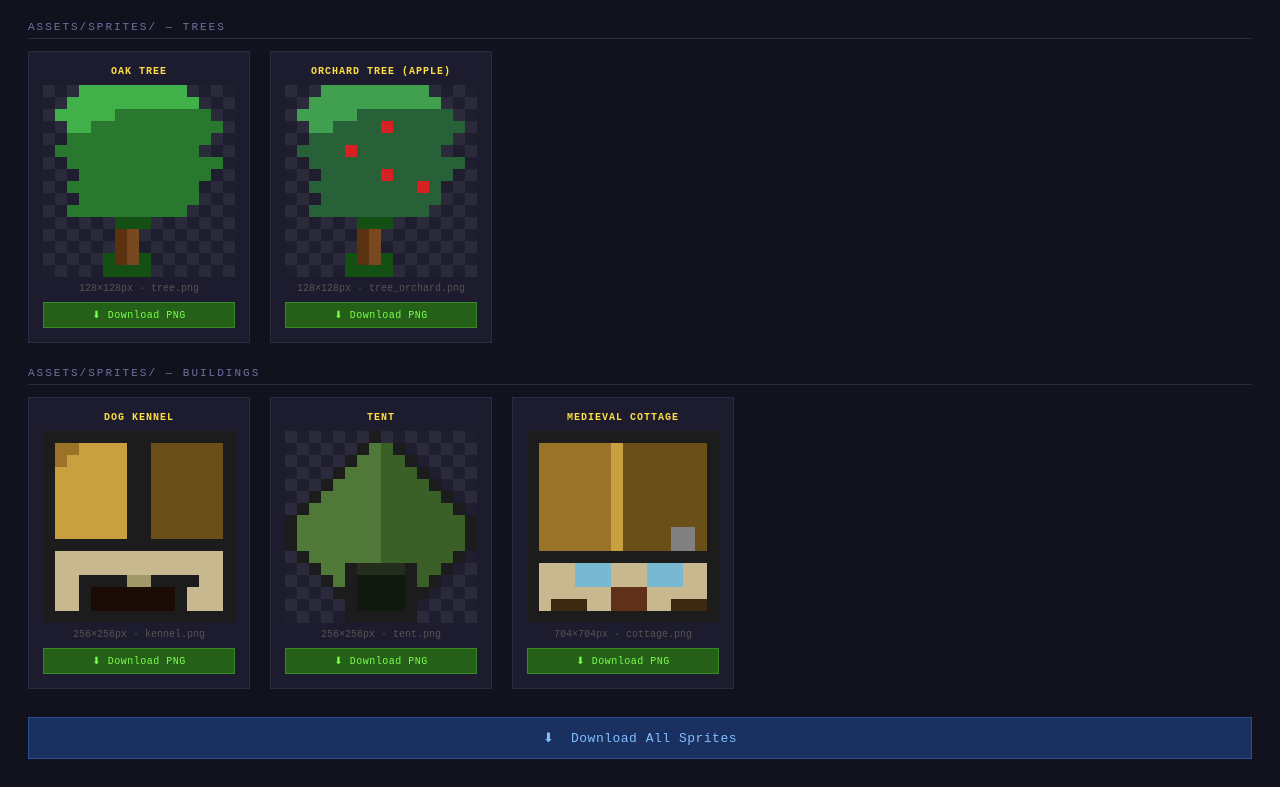
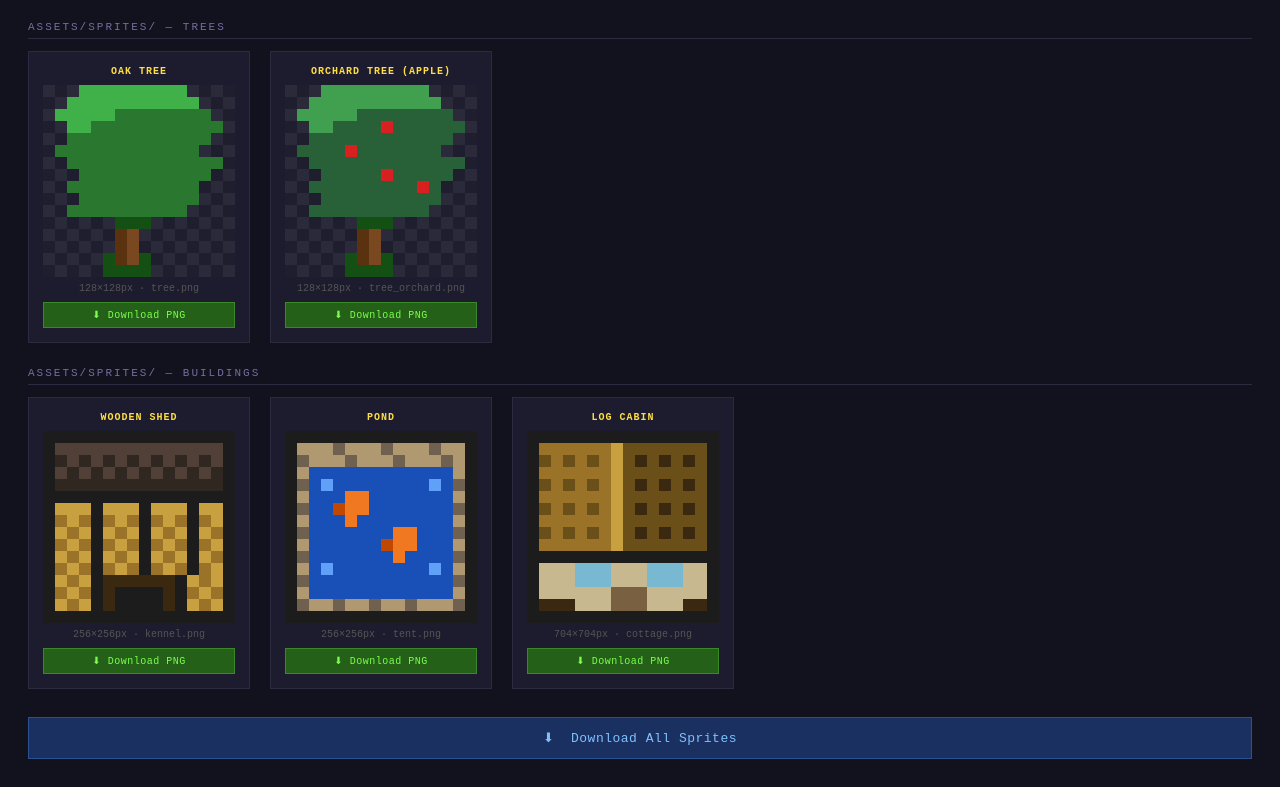
Before and after one commit to jamezmca/shardofthedragon, a website: page mowing-madness/sprite-gen.html in a window 1280 px wide. Shown: the part 1459-2246 px from the top of the page. Drawn offline with Linux system fonts and the light colour scheme.

Commit message:
adjusted assets

```diff
--- a/mowing-madness/sprite-gen.html
+++ b/mowing-madness/sprite-gen.html
@@ -323,66 +323,66 @@ PS.push({ name:'Orchard Tree (Apple)', file:'tree_orchard.png', folder:'sprites'
 
 // ── BUILDINGS (16×16 pixel art, full tile fill) ──────────────────────────────
 
-PS.push({ name:'Dog Kennel', file:'kennel.png', folder:'sprites', exportScale:16,
-  pal:[null,'#1c1c1c','#c8a040','#9a7228','#6a5018','#c8b890','#a09868','#1a0c04'],
+PS.push({ name:'Wooden Shed', file:'kennel.png', folder:'sprites', exportScale:16,
+  pal:[null,'#1c1c1c','#c8a040','#9a7228','#6a5018','#302820','#504038','#3a2810'],
   px:[
     [1,1,1,1,1,1,1,1,1,1,1,1,1,1,1,1],
-    [1,3,3,2,2,2,2,1,1,4,4,4,4,4,4,1],
-    [1,3,2,2,2,2,2,1,1,4,4,4,4,4,4,1],
-    [1,2,2,2,2,2,2,1,1,4,4,4,4,4,4,1],
-    [1,2,2,2,2,2,2,1,1,4,4,4,4,4,4,1],
-    [1,2,2,2,2,2,2,1,1,4,4,4,4,4,4,1],
-    [1,2,2,2,2,2,2,1,1,4,4,4,4,4,4,1],
-    [1,2,2,2,2,2,2,1,1,4,4,4,4,4,4,1],
-    [1,2,2,2,2,2,2,1,1,4,4,4,4,4,4,1],
+    [1,6,6,6,6,6,6,6,6,6,6,6,6,6,6,1],
+    [1,5,6,5,6,5,6,5,6,5,6,5,6,5,6,1],
+    [1,6,5,6,5,6,5,6,5,6,5,6,5,6,5,1],
+    [1,5,5,5,5,5,5,5,5,5,5,5,5,5,5,1],
     [1,1,1,1,1,1,1,1,1,1,1,1,1,1,1,1],
-    [1,5,5,5,5,5,5,5,5,5,5,5,5,5,5,1],
-    [1,5,5,5,5,5,5,5,5,5,5,5,5,5,5,1],
-    [1,5,5,1,1,1,1,6,6,1,1,1,1,5,5,1],
-    [1,5,5,1,7,7,7,7,7,7,7,1,5,5,5,1],
-    [1,5,5,1,7,7,7,7,7,7,7,1,5,5,5,1],
+    [1,2,2,2,1,2,2,2,1,2,2,2,1,2,2,1],
+    [1,3,2,3,1,3,2,3,1,3,2,3,1,3,2,1],
+    [1,2,3,2,1,2,3,2,1,2,3,2,1,2,3,1],
+    [1,3,2,3,1,3,2,3,1,3,2,3,1,3,2,1],
+    [1,2,3,2,1,2,3,2,1,2,3,2,1,2,3,1],
+    [1,3,2,3,1,3,2,3,1,3,2,3,1,3,2,1],
+    [1,2,3,2,1,7,7,7,7,7,7,1,2,3,2,1],
+    [1,3,2,3,1,7,1,1,1,1,7,1,3,2,3,1],
+    [1,2,3,2,1,7,1,1,1,1,7,1,2,3,2,1],
     [1,1,1,1,1,1,1,1,1,1,1,1,1,1,1,1],
 ]});
 
-PS.push({ name:'Tent', file:'tent.png', folder:'sprites', exportScale:16,
-  pal:[null,'#1c1c1c','#507838','#3a6028','#242c1c','#101810'],
+PS.push({ name:'Pond', file:'tent.png', folder:'sprites', exportScale:16,
+  pal:[null,'#1c1c1c','#706050','#b09870','#1850b8','#60a0f8','#f07820','#c04800'],
   px:[
-    [0,0,0,0,0,0,0,1,0,0,0,0,0,0,0,0],
-    [0,0,0,0,0,0,1,2,3,1,0,0,0,0,0,0],
-    [0,0,0,0,0,1,2,2,3,3,1,0,0,0,0,0],
-    [0,0,0,0,1,2,2,2,3,3,3,1,0,0,0,0],
-    [0,0,0,1,2,2,2,2,3,3,3,3,1,0,0,0],
-    [0,0,1,2,2,2,2,2,3,3,3,3,3,1,0,0],
-    [0,1,2,2,2,2,2,2,3,3,3,3,3,3,1,0],
-    [1,2,2,2,2,2,2,2,3,3,3,3,3,3,3,1],
-    [1,2,2,2,2,2,2,2,3,3,3,3,3,3,3,1],
-    [1,2,2,2,2,2,2,2,3,3,3,3,3,3,3,1],
-    [0,1,2,2,2,2,2,2,3,3,3,3,3,3,1,0],
-    [0,0,1,2,2,1,4,4,4,4,1,3,3,1,0,0],
-    [0,0,0,1,2,1,5,5,5,5,1,3,1,0,0,0],
-    [0,0,0,0,1,1,5,5,5,5,1,1,0,0,0,0],
-    [0,0,0,0,0,1,5,5,5,5,1,0,0,0,0,0],
-    [0,0,0,0,0,1,1,1,1,1,1,0,0,0,0,0],
+    [1,1,1,1,1,1,1,1,1,1,1,1,1,1,1,1],
+    [1,3,3,3,2,3,3,3,2,3,3,3,2,3,3,1],
+    [1,2,3,3,3,2,3,3,3,2,3,3,3,2,3,1],
+    [1,3,4,4,4,4,4,4,4,4,4,4,4,4,3,1],
+    [1,2,4,5,4,4,4,4,4,4,4,4,5,4,2,1],
+    [1,3,4,4,4,6,6,4,4,4,4,4,4,4,3,1],
+    [1,2,4,4,7,6,6,4,4,4,4,4,4,4,2,1],
+    [1,3,4,4,4,6,4,4,4,4,4,4,4,4,3,1],
+    [1,2,4,4,4,4,4,4,4,6,6,4,4,4,2,1],
+    [1,3,4,4,4,4,4,4,7,6,6,4,4,4,3,1],
+    [1,2,4,4,4,4,4,4,4,6,4,4,4,4,2,1],
+    [1,3,4,5,4,4,4,4,4,4,4,4,5,4,3,1],
+    [1,2,4,4,4,4,4,4,4,4,4,4,4,4,2,1],
+    [1,3,4,4,4,4,4,4,4,4,4,4,4,4,3,1],
+    [1,2,3,3,2,3,3,2,3,3,2,3,3,3,2,1],
+    [1,1,1,1,1,1,1,1,1,1,1,1,1,1,1,1],
 ]});
 
-PS.push({ name:'Medieval Cottage', file:'cottage.png', folder:'sprites', exportScale:44,
-  pal:[null,'#1c1c1c','#c8a040','#9a7228','#6a5018','#808080','#c8b890','#78b8d0','#603018','#3a2810'],
+PS.push({ name:'Log Cabin', file:'cottage.png', folder:'sprites', exportScale:44,
+  pal:[null,'#1c1c1c','#c8a040','#9a7228','#6a5018','#4a3820','#786040','#c8b890','#78b8d0','#3a2810'],
   px:[
     [1,1,1,1,1,1,1,1,1,1,1,1,1,1,1,1],
     [1,3,3,3,3,3,3,2,4,4,4,4,4,4,4,1],
+    [1,4,3,4,3,4,3,2,4,9,4,9,4,9,4,1],
     [1,3,3,3,3,3,3,2,4,4,4,4,4,4,4,1],
+    [1,4,3,4,3,4,3,2,4,9,4,9,4,9,4,1],
     [1,3,3,3,3,3,3,2,4,4,4,4,4,4,4,1],
+    [1,4,3,4,3,4,3,2,4,9,4,9,4,9,4,1],
     [1,3,3,3,3,3,3,2,4,4,4,4,4,4,4,1],
+    [1,4,3,4,3,4,3,2,4,9,4,9,4,9,4,1],
     [1,3,3,3,3,3,3,2,4,4,4,4,4,4,4,1],
-    [1,3,3,3,3,3,3,2,4,4,4,4,4,4,4,1],
-    [1,3,3,3,3,3,3,2,4,4,4,4,4,4,4,1],
-    [1,3,3,3,3,3,3,2,4,4,4,4,5,5,4,1],
-    [1,3,3,3,3,3,3,2,4,4,4,4,5,5,4,1],
     [1,1,1,1,1,1,1,1,1,1,1,1,1,1,1,1],
-    [1,6,6,6,7,7,7,6,6,6,7,7,7,6,6,1],
-    [1,6,6,6,7,7,7,6,6,6,7,7,7,6,6,1],
-    [1,6,6,6,6,6,6,8,8,8,6,6,6,6,6,1],
-    [1,6,9,9,9,6,6,8,8,8,6,6,9,9,9,1],
+    [1,7,7,7,8,8,8,7,7,7,8,8,8,7,7,1],
+    [1,7,7,7,8,8,8,7,7,7,8,8,8,7,7,1],
+    [1,7,7,7,7,7,7,6,6,6,7,7,7,7,7,1],
+    [1,9,9,9,7,7,7,6,6,6,7,7,7,9,9,1],
     [1,1,1,1,1,1,1,1,1,1,1,1,1,1,1,1],
 ]});
 
```
Also changed, not shown: 3 other files.
